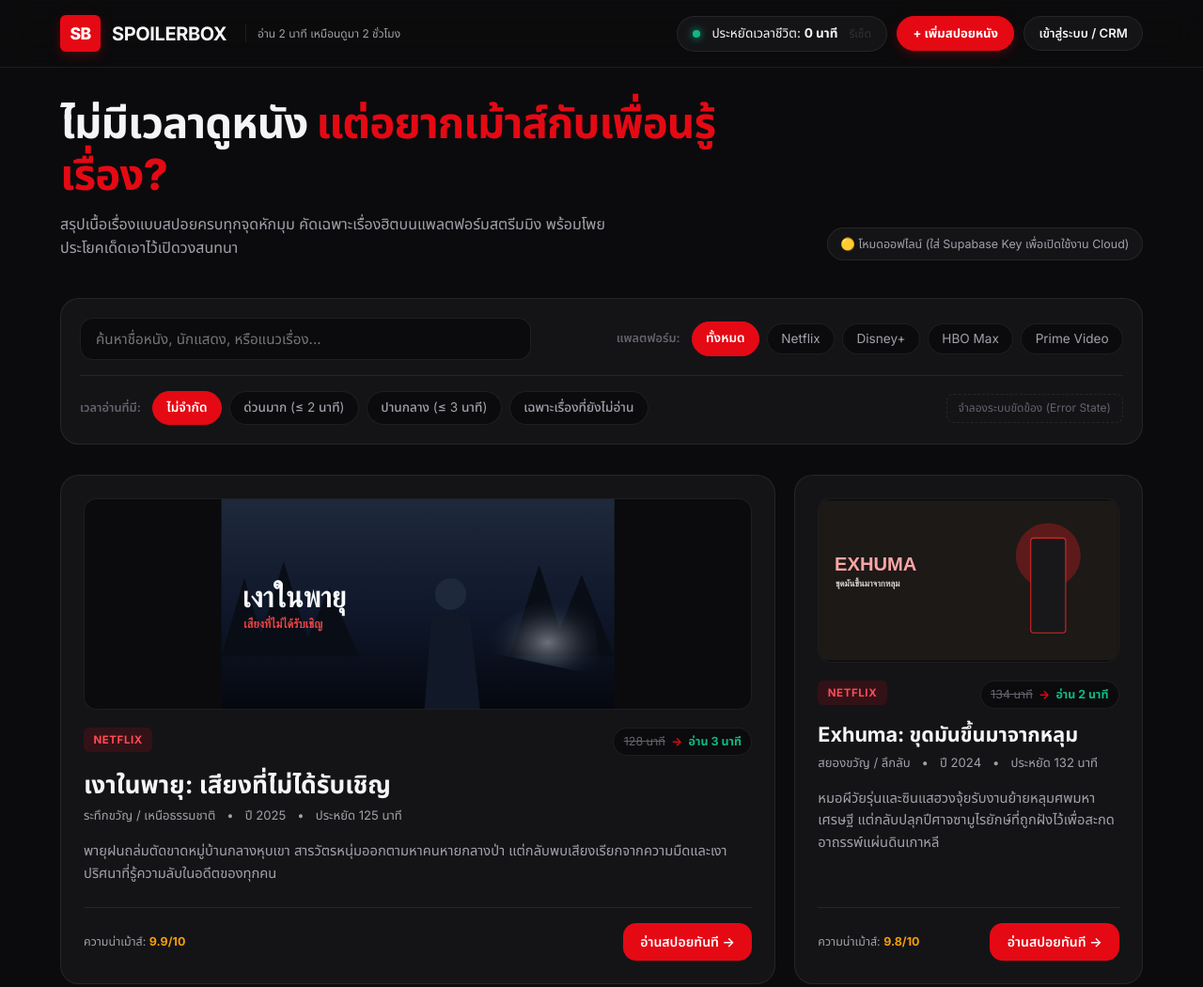
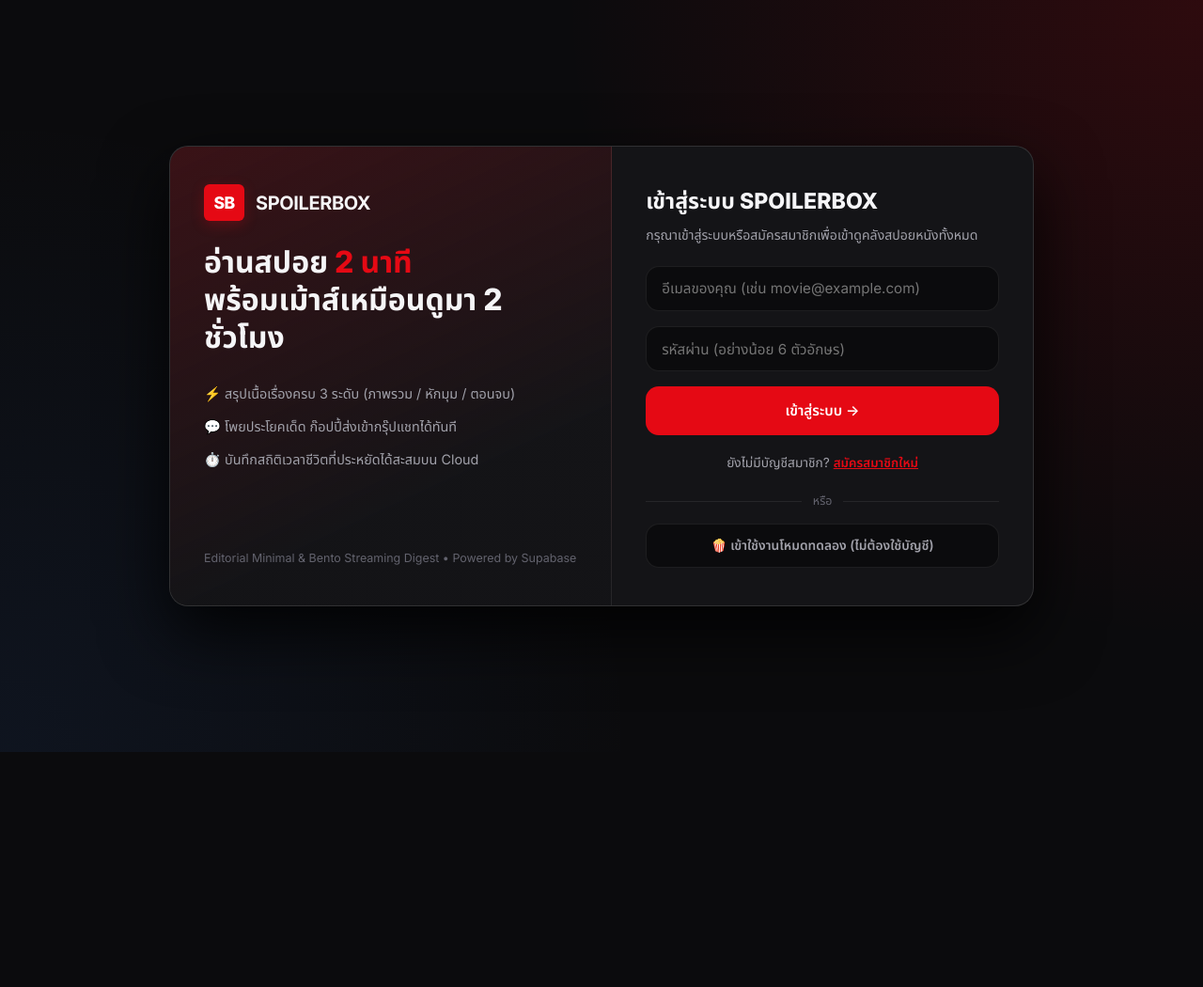
Before and after one commit to Manurach-T/madt-spolierbox, a plain HTML site: page index.html in a window 1280 px wide. Shown: the top 1050 px of the page at 94% size. After the commit the page ends 800 px from the top, so only its background shows below. Drawn offline with nearby package versions, Linux system fonts and the light colour scheme.

Commit message:
Update index.html

```diff
--- a/index.html
+++ b/index.html
@@ -1130,59 +1130,89 @@
         }
 
         /* ==========================================================================
-           9. CRM AUTH MODAL (Supabase Auth Login / Register)
+           9. FULL-PAGE LOGIN GATE (บังคับผ่านหน้า Login ก่อนเข้าใช้งาน)
            ========================================================================== */
-        .modal-backdrop {
+        .login-gate-screen {
             position: fixed;
             inset: 0;
-            background: rgba(0, 0, 0, 0.85);
-            backdrop-filter: blur(8px);
-            z-index: 100;
-            display: none;
+            background: radial-gradient(circle at top right, rgba(229, 9, 20, 0.16), transparent 45%),
+                        radial-gradient(circle at bottom left, rgba(59, 130, 246, 0.08), transparent 45%),
+                        var(--bg-main);
+            z-index: 150;
+            display: flex;
             align-items: center;
             justify-content: center;
-            padding: 1rem;
-        }
-
-        .modal-backdrop.open {
-            display: flex;
-            animation: fadeIn 0.2s ease;
-        }
-
-        .auth-dialog {
+            padding: 1.5rem;
+            overflow-y: auto;
+        }
+
+        .login-gate-screen.hidden {
+            display: none;
+        }
+
+        .login-gate-bento {
             background: var(--bg-surface);
-            border: 1px solid rgba(255, 255, 255, 0.14);
+            border: 1px solid rgba(255, 255, 255, 0.12);
             border-radius: var(--radius-lg);
             width: 100%;
-            max-width: 440px;
-            padding: 2rem;
-            position: relative;
-            box-shadow: 0 24px 60px rgba(0, 0, 0, 0.8);
-        }
-
-        .btn-close-auth {
-            position: absolute;
-            top: 1.25rem;
-            right: 1.25rem;
-            background: var(--bg-main);
-            border: 1px solid var(--border-subtle);
+            max-width: 920px;
+            display: grid;
+            grid-template-columns: 1fr;
+            overflow: hidden;
+            box-shadow: 0 28px 70px rgba(0, 0, 0, 0.85);
+            animation: fadeIn 0.35s ease;
+        }
+
+        @media (min-width: 780px) {
+            .login-gate-bento {
+                grid-template-columns: 1.05fr 1fr;
+            }
+        }
+
+        .login-gate-showcase {
+            background: linear-gradient(155deg, rgba(229, 9, 20, 0.18), rgba(20, 20, 23, 0.98) 70%);
+            padding: 2.5rem 2.25rem;
+            display: flex;
+            flex-direction: column;
+            justify-content: space-between;
+            border-bottom: 1px solid var(--border-subtle);
+        }
+
+        @media (min-width: 780px) {
+            .login-gate-showcase {
+                border-bottom: none;
+                border-right: 1px solid var(--border-subtle);
+            }
+        }
+
+        .login-gate-highlights {
+            list-style: none;
+            display: flex;
+            flex-direction: column;
+            gap: 0.75rem;
+            margin-top: 1.75rem;
+            font-size: 0.9rem;
             color: var(--text-secondary);
-            width: 32px;
-            height: 32px;
-            border-radius: 50%;
-            cursor: pointer;
-        }
-
-        .btn-close-auth:hover {
-            background: var(--brand-red);
-            color: #FFF;
+        }
+
+        .login-gate-highlights li {
+            display: flex;
+            align-items: center;
+            gap: 0.6rem;
+        }
+
+        .login-gate-form-box {
+            padding: 2.5rem 2.25rem;
+            display: flex;
+            flex-direction: column;
+            justify-content: center;
         }
 
         .auth-form {
             display: flex;
             flex-direction: column;
             gap: 1rem;
-            margin-top: 1.25rem;
+            margin-top: 1.35rem;
         }
 
         .auth-input {
@@ -1190,22 +1220,24 @@
             background: var(--bg-main);
             border: 1px solid var(--border-subtle);
             color: var(--text-primary);
-            padding: 0.75rem 1rem;
+            padding: 0.85rem 1rem;
             border-radius: var(--radius-md);
             font-family: inherit;
             font-size: 0.95rem;
+            transition: border-color var(--transition-fast), box-shadow var(--transition-fast);
         }
 
         .auth-input:focus {
             outline: none;
             border-color: var(--brand-red);
+            box-shadow: 0 0 0 3px var(--brand-red-glow);
         }
 
         .auth-switch {
             text-align: center;
-            font-size: 0.85rem;
+            font-size: 0.86rem;
             color: var(--text-secondary);
-            margin-top: 1rem;
+            margin-top: 1.15rem;
         }
 
         .auth-switch button {
@@ -1216,6 +1248,43 @@
             cursor: pointer;
             text-decoration: underline;
             font-family: inherit;
+        }
+
+        .login-divider {
+            display: flex;
+            align-items: center;
+            gap: 0.75rem;
+            margin: 1.25rem 0 0.85rem;
+            color: var(--text-muted);
+            font-size: 0.78rem;
+        }
+
+        .login-divider::before,
+        .login-divider::after {
+            content: '';
+            flex: 1;
+            height: 1px;
+            background: var(--border-subtle);
+        }
+
+        .btn-demo-bypass {
+            width: 100%;
+            background: var(--bg-main);
+            border: 1px solid var(--border-subtle);
+            color: var(--text-secondary);
+            padding: 0.75rem 1rem;
+            border-radius: var(--radius-md);
+            font-family: inherit;
+            font-size: 0.86rem;
+            font-weight: 600;
+            cursor: pointer;
+            transition: all var(--transition-fast);
+        }
+
+        .btn-demo-bypass:hover {
+            border-color: rgba(255, 255, 255, 0.25);
+            color: var(--text-primary);
+            background: var(--bg-surface-hover);
         }
 
         /* Toast Notification */
@@ -1556,23 +1625,56 @@
     </main>
 
     <!-- ======================================================================
-         CRM AUTH MODAL (Supabase Auth Login / Register)
+         FULL-PAGE LOGIN GATE (ด่านเข้าสู่ระบบก่อนเข้าใช้งานเว็บ)
          ====================================================================== -->
-    <div id="authModal" class="modal-backdrop" role="dialog" aria-modal="true" aria-labelledby="authModalTitle">
-        <div class="auth-dialog">
-            <button type="button" id="btnCloseAuthModal" class="btn-close-auth" aria-label="ปิดหน้าต่าง">✕</button>
-            <h2 id="authModalTitle" style="font-size: 1.35rem; font-weight: 800;">เข้าสู่ระบบ SPOILERBOX CRM</h2>
-            <p id="authModalDesc" style="font-size: 0.88rem; color: var(--text-secondary); margin-top: 0.35rem;">ซิงก์ประวัติการอ่านและเวลาชีวิตที่ประหยัดได้ขึ้นฐานข้อมูล Supabase</p>
+    <div id="loginGateScreen" class="login-gate-screen" role="dialog" aria-modal="true" aria-labelledby="authModalTitle">
+        <div class="login-gate-bento">
+            <!-- Left Showcase Column -->
+            <div class="login-gate-showcase">
+                <div>
+                    <div class="brand" style="margin-bottom: 1.5rem;">
+                        <span class="brand-logo">SB</span>
+                        <span class="brand-text">SPOILERBOX</span>
+                    </div>
+                    <h2 style="font-size: clamp(1.55rem, 3vw, 2rem); font-weight: 800; line-height: 1.25;">
+                        อ่านสปอย <span style="color: var(--brand-red);">2 นาที</span><br>พร้อมเม้าส์เหมือนดูมา 2 ชั่วโมง
+                    </h2>
+                    <ul class="login-gate-highlights">
+                        <li>⚡ สรุปเนื้อเรื่องครบ 3 ระดับ (ภาพรวม / หักมุม / ตอนจบ)</li>
+                        <li>💬 โพยประโยคเด็ด ก๊อปปี้ส่งเข้ากรุ๊ปแชทได้ทันที</li>
+                        <li>⏱️ บันทึกสถิติเวลาชีวิตที่ประหยัดได้สะสมบน Cloud</li>
+                    </ul>
+                </div>
+                <div style="font-size: 0.78rem; color: var(--text-muted); margin-top: 2rem;">
+                    Editorial Minimal & Bento Streaming Digest • Powered by Supabase
+                </div>
+            </div>
+
+            <!-- Right Auth Form Column -->
+            <div class="login-gate-form-box">
+                <h2 id="authModalTitle" style="font-size: 1.45rem; font-weight: 800;">เข้าสู่ระบบ SPOILERBOX</h2>
+                <p id="authModalDesc" style="font-size: 0.88rem; color: var(--text-secondary); margin-top: 0.35rem;">
+                    กรุณาเข้าสู่ระบบหรือสมัครสมาชิกเพื่อเข้าดูคลังสปอยหนังทั้งหมด
+                </p>
 
                 <form id="authForm" class="auth-form">
                     <input type="email" id="authEmail" class="auth-input" placeholder="อีเมลของคุณ (เช่น movie@example.com)" required>
                     <input type="password" id="authPassword" class="auth-input" placeholder="รหัสผ่าน (อย่างน้อย 6 ตัวอักษร)" minlength="6" required>
-                <button type="submit" id="btnSubmitAuth" class="btn-primary-action" style="width: 100%; padding: 0.85rem;">เข้าสู่ระบบ</button>
+                    <button type="submit" id="btnSubmitAuth" class="btn-primary-action" style="width: 100%; padding: 0.9rem; font-size: 0.95rem;">
+                        เข้าสู่ระบบ →
+                    </button>
                 </form>
 
                 <div class="auth-switch">
                     <span id="authSwitchPrompt">ยังไม่มีบัญชีสมาชิก?</span>
                     <button type="button" id="btnToggleAuthMode">สมัครสมาชิกใหม่</button>
+                </div>
+
+                <div class="login-divider">หรือ</div>
+
+                <button type="button" id="btnDemoBypass" class="btn-demo-bypass">
+                    🍿 เข้าใช้งานโหมดทดลอง (ไม่ต้องใช้บัญชี)
+                </button>
             </div>
         </div>
     </div>
@@ -1788,6 +1890,7 @@
                 movies: [],
                 spoilersCache: {},
                 user: null,
+                isGuestDemo: false,
                 crmProfile: null,
                 isSignUpMode: false,
                 searchQuery: '',
@@ -1908,11 +2011,10 @@
                 previewScore: document.getElementById('previewScore'),
                 previewFormulaNote: document.getElementById('previewFormulaNote'),
                 btnSubmitCreate: document.getElementById('btnSubmitCreate'),
-                // Auth Modal
+                // Login Gate Screen
                 btnCrmAuth: document.getElementById('btnCrmAuth'),
                 crmAuthText: document.getElementById('crmAuthText'),
-                authModal: document.getElementById('authModal'),
-                btnCloseAuthModal: document.getElementById('btnCloseAuthModal'),
+                loginGateScreen: document.getElementById('loginGateScreen'),
                 authModalTitle: document.getElementById('authModalTitle'),
                 authForm: document.getElementById('authForm'),
                 authEmail: document.getElementById('authEmail'),
@@ -1920,12 +2022,18 @@
                 btnSubmitAuth: document.getElementById('btnSubmitAuth'),
                 authSwitchPrompt: document.getElementById('authSwitchPrompt'),
                 btnToggleAuthMode: document.getElementById('btnToggleAuthMode'),
+                btnDemoBypass: document.getElementById('btnDemoBypass'),
                 toast: document.getElementById('toastNotification')
             };
 
             /* ------------------------------------------------------------------
                5. SUPABASE DATA & CRM TRANSACTION SERVICE
                ------------------------------------------------------------------ */
+            function updateLoginGateVisibility() {
+                const isAuthenticated = Boolean(state.user || state.isGuestDemo);
+                els.loginGateScreen.classList.toggle('hidden', isAuthenticated);
+            }
+
             async function initDatabaseAndAuth() {
                 if (!supabaseClient) {
                     state.movies = FALLBACK_MOVIES;
@@ -1933,6 +2041,7 @@
                     els.dbStatusBadge.innerHTML = '🟡 โหมดออฟไลน์ (ใส่ Supabase Key เพื่อเปิดใช้งาน Cloud)';
                     updateSavedTimeDashboard();
                     renderMovies();
+                    updateLoginGateVisibility();
                     return;
                 }
 
@@ -1943,6 +2052,7 @@
                     await handleUserSignedIn(session.user);
                 }
 
+                updateLoginGateVisibility();
                 await reloadMoviesFromDatabase();
             }
 
@@ -1996,11 +2106,15 @@
                     const name = state.crmProfile?.display_name || state.user.email.split('@')[0];
                     const segment = state.crmProfile?.crm_segment || 'MEMBER';
                     els.btnCrmAuth.classList.add('logged-in');
-                    els.crmAuthText.innerHTML = `👤 ${name} <span class="crm-segment-tag">${segment}</span> (ออก)`;
+                    els.crmAuthText.innerHTML = `👤 ${name} <span class="crm-segment-tag">${segment}</span> (ออกจากระบบ)`;
+                } else if (state.isGuestDemo) {
+                    els.btnCrmAuth.classList.remove('logged-in');
+                    els.crmAuthText.textContent = '🍿 โหมดทดลอง (เข้าสู่ระบบ)';
                 } else {
                     els.btnCrmAuth.classList.remove('logged-in');
                     els.crmAuthText.textContent = 'เข้าสู่ระบบ / CRM';
                 }
+                updateLoginGateVisibility();
             }
 
             async function fetchMovieSpoilerContent(movieId) {
@@ -2495,31 +2609,31 @@
                     showToast(`เกิดข้อผิดพลาดในการบันทึก: ${err.message}`);
                 } finally {
                     els.btnSubmitCreate.disabled = false;
-                    els.btnSubmitCreate.textContent = '🚀 บันทึกและเผยแพร่สปอยทันที';
-                }
-            });
-
-            // Auth Modal Handlers
+            // Login Gate & Auth Handlers
             els.btnCrmAuth.addEventListener('click', async () => {
                 if (state.user && supabaseClient) {
                     await supabaseClient.auth.signOut();
                     state.user = null;
                     state.crmProfile = null;
+                    state.isGuestDemo = false;
                     updateCrmAuthHeaderUI();
-                    showToast('ออกจากระบบ CRM เรียบร้อยแล้ว');
+                    showToast('ออกจากระบบเรียบร้อยแล้ว');
                 } else {
-                    els.authModal.classList.add('open');
-                }
-            });
-
-            els.btnCloseAuthModal.addEventListener('click', () => {
-                els.authModal.classList.remove('open');
+                    state.isGuestDemo = false;
+                    updateCrmAuthHeaderUI();
+                }
+            });
+
+            els.btnDemoBypass.addEventListener('click', () => {
+                state.isGuestDemo = true;
+                updateCrmAuthHeaderUI();
+                showToast('🍿 เข้าใช้งานในโหมดทดลองเรียบร้อยแล้ว');
             });
 
             els.btnToggleAuthMode.addEventListener('click', () => {
                 state.isSignUpMode = !state.isSignUpMode;
-                els.authModalTitle.textContent = state.isSignUpMode ? 'สมัครสมาชิก SPOILERBOX CRM' : 'เข้าสู่ระบบ SPOILERBOX CRM';
-                els.btnSubmitAuth.textContent = state.isSignUpMode ? 'สมัครสมาชิกทันที' : 'เข้าสู่ระบบ';
+                els.authModalTitle.textContent = state.isSignUpMode ? 'สมัครสมาชิก SPOILERBOX' : 'เข้าสู่ระบบ SPOILERBOX';
+                els.btnSubmitAuth.textContent = state.isSignUpMode ? 'สมัครสมาชิกและเข้าใช้งาน →' : 'เข้าสู่ระบบ →';
                 els.authSwitchPrompt.textContent = state.isSignUpMode ? 'มีบัญชีอยู่แล้ว?' : 'ยังไม่มีบัญชีสมาชิก?';
                 els.btnToggleAuthMode.textContent = state.isSignUpMode ? 'เข้าสู่ระบบ' : 'สมัครสมาชิกใหม่';
             });
@@ -2527,7 +2641,7 @@
             els.authForm.addEventListener('submit', async (e) => {
                 e.preventDefault();
                 if (!supabaseClient) {
-                    showToast('⚠️ กรุณาใส่ค่า URL และ ANON_KEY ของ Supabase ในโค้ดก่อนใช้งานระบบสมาชิก');
+                    showToast('⚠️ ยังไม่ได้ตั้งค่า Supabase Key กรุณากดปุ่ม "เข้าใช้งานโหมดทดลอง" ด้านล่าง');
                     return;
                 }
 
@@ -2544,16 +2658,16 @@
                     if (error) throw error;
 
                     if (data.user) {
+                        state.isGuestDemo = false;
                         await handleUserSignedIn(data.user);
-                        els.authModal.classList.remove('open');
                         els.authForm.reset();
-                        showToast(state.isSignUpMode ? '🎉 สมัครสมาชิกและสร้างโปรไฟล์ CRM สำเร็จ!' : '👋 ยินดีต้อนรับกลับมา!');
+                        showToast(state.isSignUpMode ? '🎉 สมัครสมาชิกและเข้าสู่ระบบสำเร็จ!' : '👋 ยินดีต้อนรับเข้าสู่ SPOILERBOX!');
                     }
                 } catch (err) {
                     showToast(`เกิดข้อผิดพลาด: ${err.message}`);
                 } finally {
                     els.btnSubmitAuth.disabled = false;
-                    els.btnSubmitAuth.textContent = state.isSignUpMode ? 'สมัครสมาชิกทันที' : 'เข้าสู่ระบบ';
+                    els.btnSubmitAuth.textContent = state.isSignUpMode ? 'สมัครสมาชิกและเข้าใช้งาน →' : 'เข้าสู่ระบบ →';
                 }
             });
 
```
Lines whose indentation alone changed are shown as unchanged.
